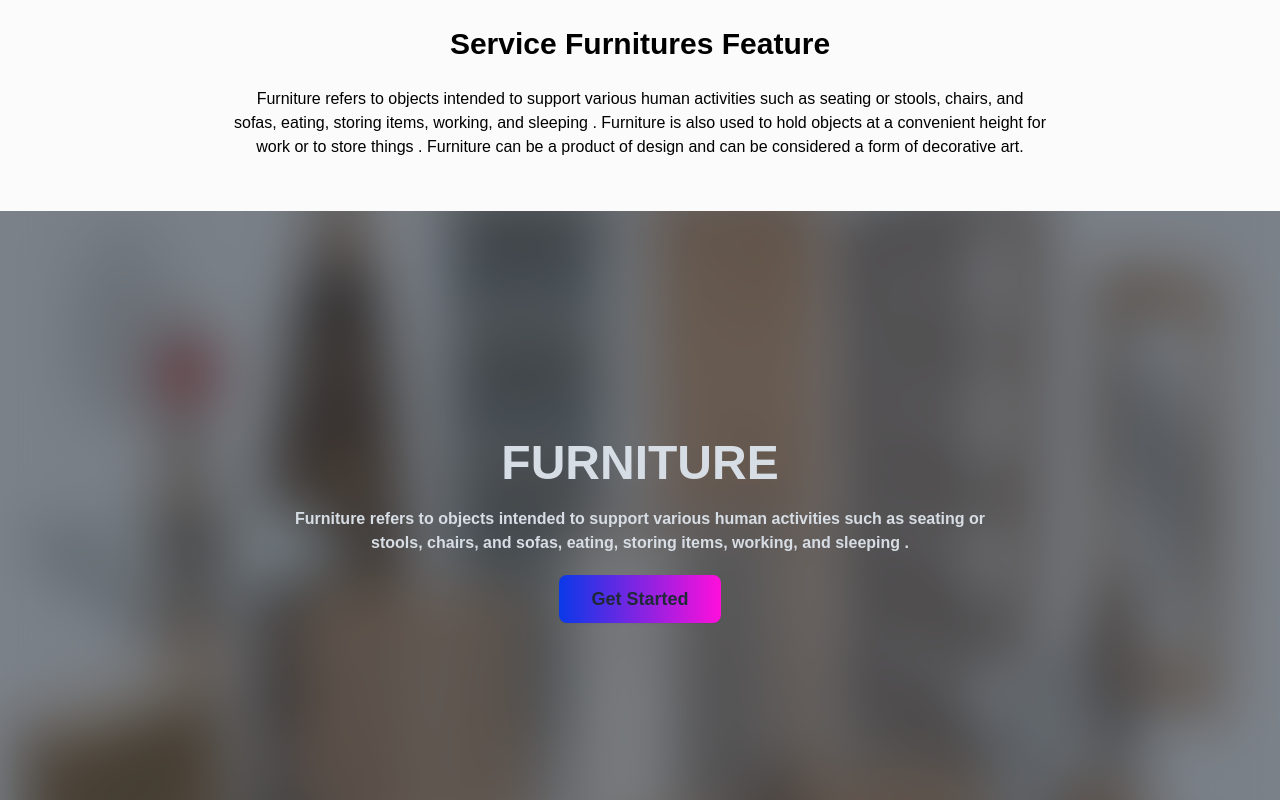
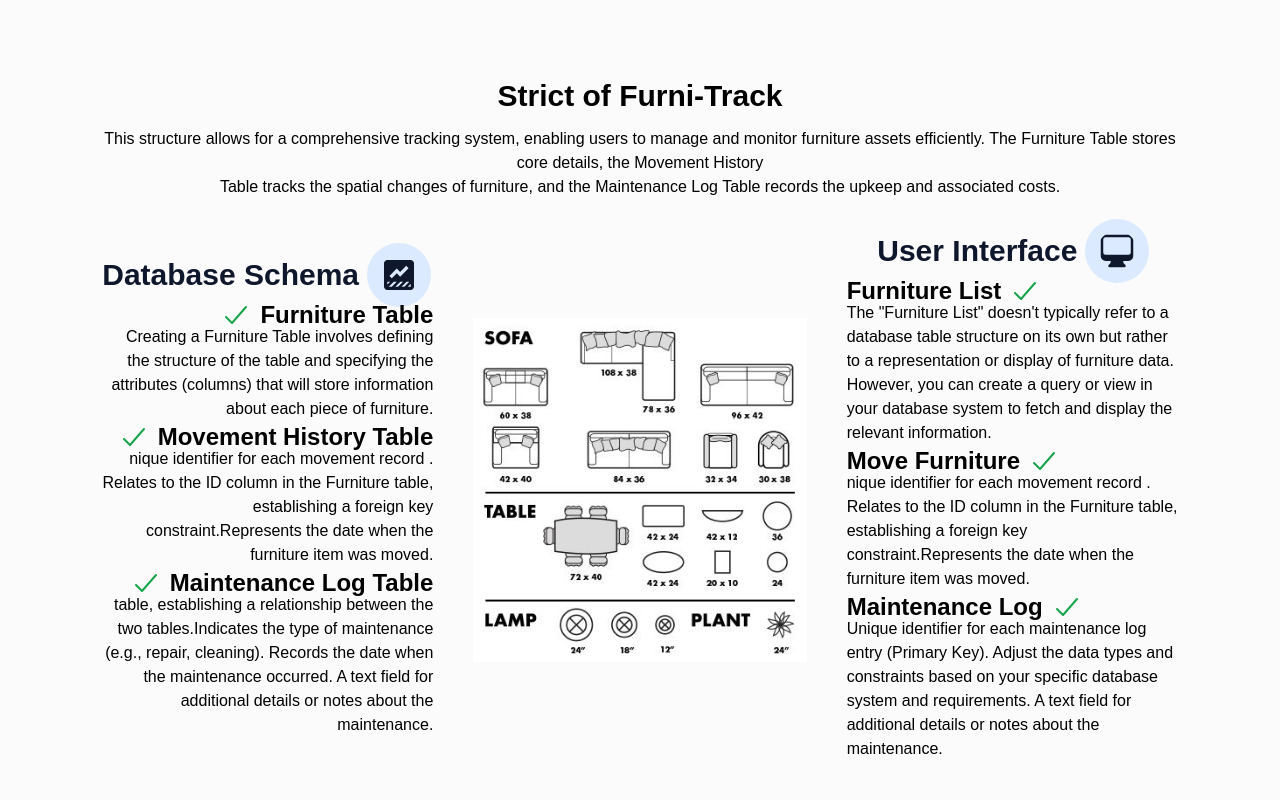
Before and after one commit to Sushil500530/Book_Reader_Clube_Client_Side, a React (Vite) app: page / in a window 1280 px wide. Shown: the part 2680-3480 px from the top of the page. Built offline with nearby package versions, Linux system fonts and the light colour scheme; no server answers; sample sign-in values are in the browser's storage.

Commit message:
add some details page for home page

```diff
--- a/src/hooks/useAxiosSecure.jsx
+++ b/src/hooks/useAxiosSecure.jsx
@@ -20,7 +20,7 @@ const useAxiosSecure = () => {
             if (error?.response?.status === 401 || error?.response?.status === 403) {
                 logoutUser()
                     .then(() => {
-                        toast.error('cannot find your token! log out the user');
+                        toast.error('cannot find your token! please log in again...');
                         return navigate('/login')
                     })
                     .catch(error => console.error(error))
--- a/src/layouts/dashboard/FooterManu.jsx
+++ b/src/layouts/dashboard/FooterManu.jsx
@@ -19,7 +19,7 @@ const FooterManu = () => {
             <DManuList address={'/'} linkTitle={'Go Home'} icon={TiHome} />
             <DManuList address={'settings'} linkTitle={'Settings'} icon={IoMdSettings} />
             <DManuList address={'manage-account'} linkTitle={'Manage Account'} icon={MdAccountCircle} />
-            <button onClick={handleLogout} className=" flex items-center justify-start text-[18px] font-medium px-4 py-2 duration-200 transform hover:text-blue-500 rounded hover:-translate-y-[2px] w-full text-start transition-all ease-in hover:scale-100 btn outline-none border-none bg-transparent hover:bg-transparent">
+            <button onClick={handleLogout} className=" flex items-center text-black font-bold justify-start text-[18px] font-medium px-4 py-2 duration-200 transform hover:text-blue-500 rounded hover:-translate-y-[2px] w-full text-start transition-all ease-in hover:scale-100 btn outline-none border-none bg-transparent hover:bg-transparent">
                 <span><FiLogOut /></span>
                 Logout
             </button>
--- a/src/pages/create shop/CreateShop.jsx
+++ b/src/pages/create shop/CreateShop.jsx
@@ -7,23 +7,25 @@ import { FaSpinner } from 'react-icons/fa';
 import { MdAddShoppingCart } from 'react-icons/md';
 import Container from '../../shared/container/Container';
 import { useAuth } from '../../hooks/useAuth';
+import useRole from '../../hooks/useRole';
 
 const CreateShop = () => {
     const axiosSecure = useAxiosSecure();
-    const { user } = useAuth()
+    const { user } = useAuth();
+    const [users, ,] = useRole();
     const [loading, setLoading] = useState(false);
 
     const handleCreateShop = async (e) => {
         e.preventDefault();
         setLoading(true);
-        // if (users?.role === 'manager') {
-        //     Swal.fire({
-        //         icon: "error",
-        //         title: "Oops...",
-        //         text: "Your Shop is Existed in!",
-        //     });
-        //     return setLoading(false)
-        // }
+        if (users?.role === 'manager') {
+            Swal.fire({
+                icon: "error",
+                title: "Oops...",
+                text: "Your Shop is Existed in!",
+            });
+            return setLoading(false)
+        }
         const form = e.target;
         const shop_name = form.shop_name.value;
         const image = form.image.files[0];
@@ -40,10 +42,10 @@ const CreateShop = () => {
                 email: user?.email,
                 role: 'manager',
             };
-            console.log(create_shop);
+            // console.log(create_shop);
             await axiosSecure.patch('/managers', create_shop)
                 .then(res => {
-                    console.log(res.data);
+                    // console.log(res.data);
                     setLoading(false)
                     if (res.data?.insertedId) {
                         Swal.fire({
--- a/src/pages/footer/FooterPage.jsx
+++ b/src/pages/footer/FooterPage.jsx
@@ -23,9 +23,9 @@ const FooterPage = () => {
     }
 
     return (
-        <footer className=" bg-gray-300 mt-12 p-10">
+        <footer className="  bg-gradient-to-b from-[#2241b0] to-[#000000] dark:bg-zinc-800 mt-12 p-10">
             <Container>
-                <div className="footer text-base-content flex flex-wrap justify-between items-center">
+                <div className="footer  text-white flex flex-wrap justify-between items-center pb-10">
                     <Logo />
                     <nav>
                         <header className="footer-title">Services</header>
@@ -51,11 +51,11 @@ const FooterPage = () => {
                         <header className="footer-title">Newsletter</header>
                         <fieldset className="form-control">
                             <label className="label">
-                                <span className="label-text">Enter your email address</span>
+                                <span className="label-text text-white dark:text-white">Enter your email address</span>
                             </label>
                             <div className="join flex items-center flex-col md:flex-row lg:flex-row w-auto h-auto gap-5 md:gap-0 lg:gap-0">
-                                <input type="email" name="email" onChange={(e) => setEmail(e.target.value)} placeholder="username@site.com" className="input input-bordered input-info join-item w-full" required />
-                                <input type="submit" onClick={handleSubscribe} className="btn text-white  bg-gradient-to-r from-[#0939e8] to-[#ff0fdb] join-item" value='Subscribe' />
+                                <input type="email" name="email" onChange={(e) => setEmail(e.target.value)} placeholder="username@site.com" className="input text-black input-bordered input-info join-item w-full" required />
+                                <input type="submit" onClick={handleSubscribe} className="btn  bg-gradient-to-r from-[#0939e8] to-[#ff0fdb] join-item" value='Subscribe' />
                             </div>
                         </fieldset>
                     </form>
--- a/src/pages/home/Home.jsx
+++ b/src/pages/home/Home.jsx
@@ -1,5 +1,6 @@
 import Banner from '../../components/banner/Banner';
 import FooterPage from '../footer/FooterPage';
+import SomeDetails from '../some/SomeDetails';
 import FurniCate from './furni-category/FurniCate';
 import './home.css'
 import LocationStatus from './location/LocationStatus';
@@ -16,6 +17,7 @@ const Home = () => {
             <FurniCate />
             <LocationStatus />
             <Other />
+            <SomeDetails />
             <ServiceFeature />
             <Testimonials />
             <FooterPage />
--- a/src/pages/login/LoginPage.jsx
+++ b/src/pages/login/LoginPage.jsx
@@ -30,7 +30,11 @@ const LoginPage = () => {
                 }
 
             })
-            .catch(error => toast.error(error.message))
+            .catch(error => {
+                setLoading(false)
+                toast.error(error.message)
+            }
+            )
 
     }
 
@@ -45,14 +49,17 @@ const LoginPage = () => {
                     status: 'Verified',
                 };
                 axiosPbulic.post('/users', userInfo)
-                    .then(() => {})
+                    .then(() => { })
                     .catch(error => toast.error(error.message))
-                    // console.log(location?.state);
+                // console.log(location?.state);
                 navigate(location?.state ? location?.state : '/');
                 return toast.success('Login Successfull...!');
 
             })
-            .catch(error => toast.error(error.message))
+            .catch(error => {
+                setLoading(false)
+                toast.error(error.message)
+            })
 
     }
 
--- /dev/null
+++ b/src/pages/some/SomeDetails.jsx
@@ -0,0 +1,40 @@
+import structImage from '../../assets/image/struct-image.jpg'
+import { MdDataThresholding } from "react-icons/md";
+import { HiComputerDesktop } from "react-icons/hi2";
+import { IoCheckmark } from "react-icons/io5";
+import Container from '../../shared/container/Container';
+const SomeDetails = () => {
+    return (
+        <Container>
+            <div className='p-5'>
+                <h1 className="text-3xl font-bold text-center">Strict of Furni-Track</h1>
+                <p className='text-center my-5'>This structure allows for a comprehensive tracking system, enabling users to manage and monitor furniture assets efficiently. The Furniture Table stores core details, the Movement History <br /> Table tracks the spatial changes of furniture, and the Maintenance Log Table records the upkeep and associated costs.</p>
+                <div className="flex flex-col md:flex-col lg:flex-row items-center justify-between gap-10">
+                    <div className='w-full lg:w-1/2 h-auto'>
+                        <h1 className='text-3xl font-bold flex gap-2 text-[#0f172c] items-center justify-center'>Database Schema <MdDataThresholding className='w-16 h-16 rounded-full bg-blue-100 p-3' /></h1>
+                        <h1 className='text-2xl font-bold text-end flex items-center justify-start lg:justify-end gap-2'> <IoCheckmark className='w-8 h-8 font-bold text-green-600' /> Furniture Table</h1>
+                        <p className='text-start lg:text-end'> Creating a Furniture Table involves defining the structure of the table and specifying the attributes (columns) that will store information about each piece of furniture.</p>
+                        <h1 className='text-2xl font-bold text-end flex items-center gap-2 justify-start lg:justify-end'> <IoCheckmark className='w-8 h-8 font-bold text-green-600' /> Movement History Table</h1>
+                        <p className='text-start lg:text-end'>nique identifier for each movement record . Relates to the ID column in the Furniture table, establishing a foreign key constraint.Represents the date when the furniture item was moved.</p>
+                        <h1 className='text-2xl font-bold text-end flex items-center gap-2 justify-start lg:justify-end'> <IoCheckmark className='w-8 h-8 font-bold text-green-600' /> Maintenance Log Table</h1>
+                        <p className='text-start lg:text-end'> table, establishing a relationship between the two tables.Indicates the type of maintenance (e.g., repair, cleaning). Records the date when the maintenance occurred. A text field for additional details or notes about the maintenance.</p>
+                    </div>
+                    <div className='w-full lg:w-1/2 h-auto'>
+                        <img src={structImage} className='w-full h-full' alt="image" />
+                    </div>
+                    <div className='w-full lg:w-1/2 h-auto'>
+                        <h1 className='text-3xl text-[#0f172c]  font-bold flex gap-2 items-center justify-center'>User Interface <HiComputerDesktop className='w-16 h-16 rounded-full bg-blue-100 p-3' /></h1>
+                        <h1 className='text-2xl font-bold text-start flex items-center gap-2'>Furniture List <IoCheckmark className='w-8 h-8 font-bold text-green-600' /></h1>
+                        <p className='text-start'>{`The "Furniture List" doesn't typically refer to a database table structure on its own but rather to a representation or display of furniture data. However, you can create a query or view in your database system to fetch and display the relevant information.`}</p>
+                        <h1 className='text-2xl font-bold text-start flex items-center gap-2'>Move Furniture  <IoCheckmark className='w-8 h-8 font-bold text-green-600' /></h1>
+                        <p className='text-start'>nique identifier for each movement record . Relates to the ID column in the Furniture table, establishing a foreign key constraint.Represents the date when the furniture item was moved.</p>
+                        <h1 className='text-2xl font-bold text-start flex items-center gap-2'>Maintenance Log  <IoCheckmark className='w-8 h-8 font-bold text-green-600' /></h1>
+                        <p className='text-start'>Unique identifier for each maintenance log entry (Primary Key). Adjust the data types and constraints based on your specific database system and requirements. A text field for additional details or notes about the maintenance.</p>
+                    </div>
+                </div>
+            </div>
+        </Container>
+    );
+};
+
+export default SomeDetails;
```
Also changed, not shown: src/assets/image/struct-image.jpg (added).
